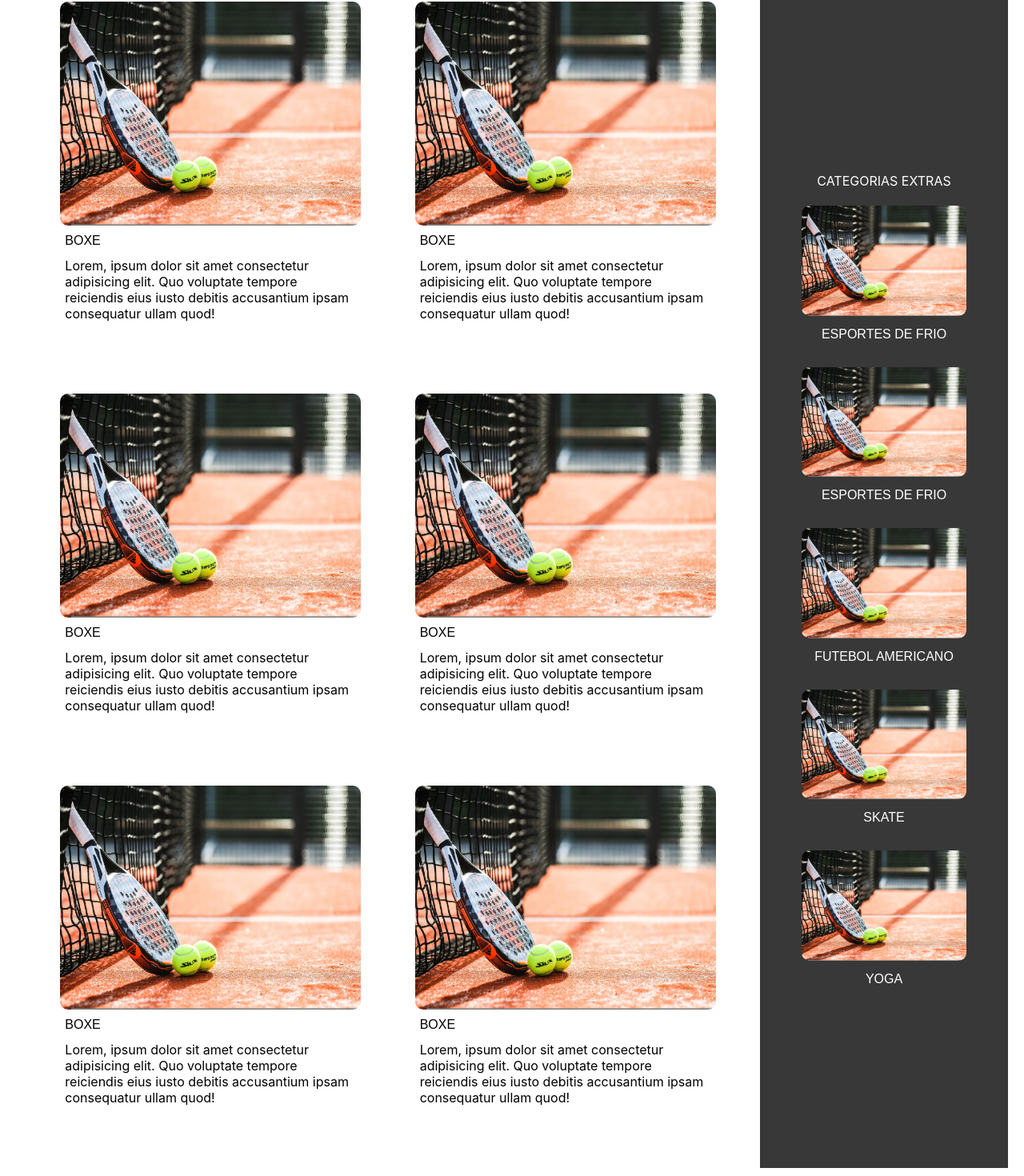
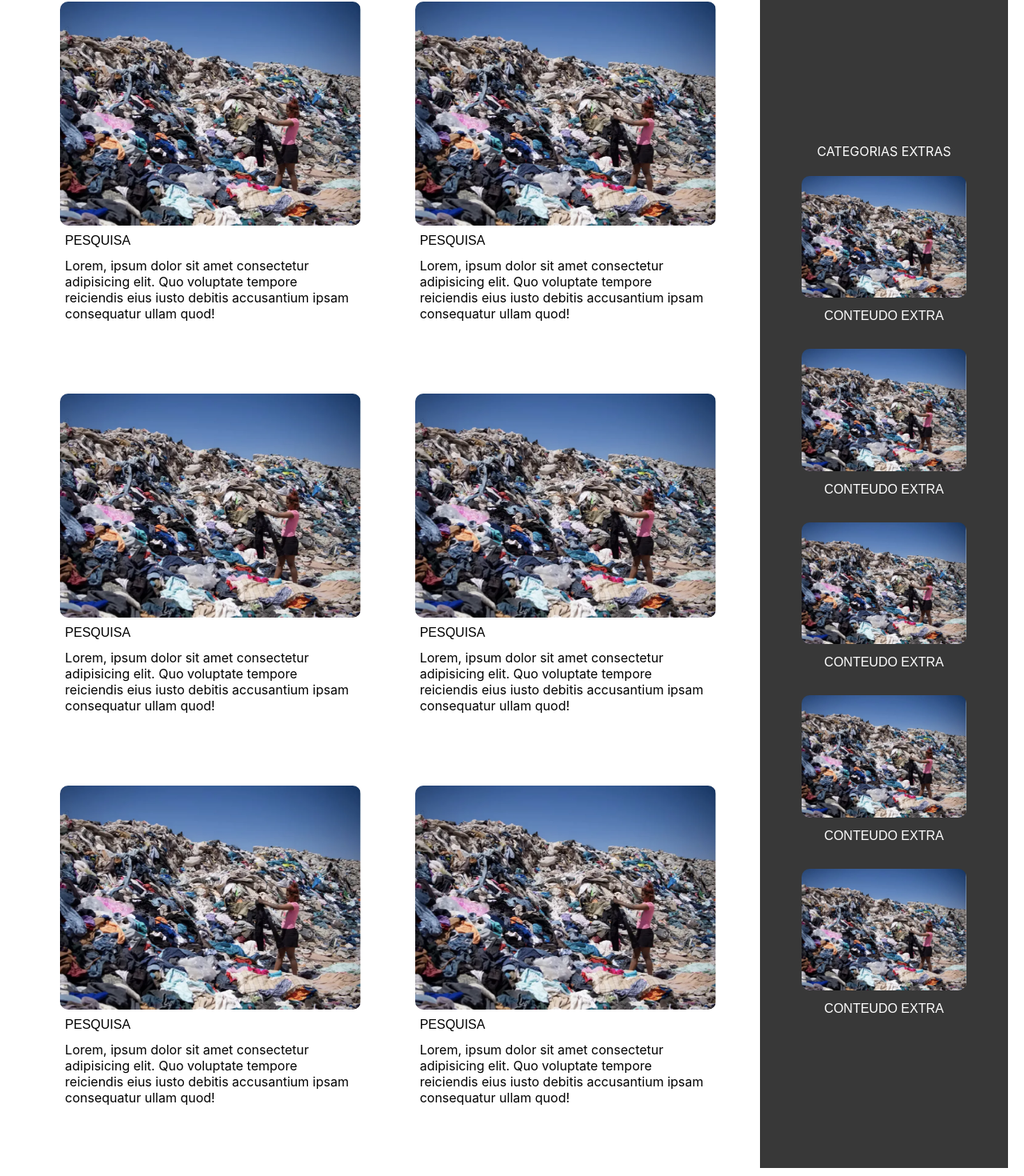
Before and after one commit to Samanta00/Ecoestilo, a React (Vite) app in the folder front/: page / in a window 1280 px wide. Shown: the part 1393-2863 px from the top of the page at 80% size. Built offline with nearby package versions, Linux system fonts and the light colour scheme.

Commit message:
alteração de conteúdo da página home

```diff
--- a/front/src/component/HomeContent/index.jsx
+++ b/front/src/component/HomeContent/index.jsx
@@ -1,4 +1,4 @@
-import img from './assets/tenis.jpg';
+import img from './assets/lixao.png';
 import './HomeContent.css';
 import { Grafico } from './grafico/grafico';
 import { Link } from 'react-router-dom';
@@ -14,7 +14,7 @@ export default function HomeContent() {
       <div className="mainContent">
         <Link className="categotyCard" to="/Pesquisa">
           <img src={img} alt="mainCardImg" className="mainCardImg" />
-          <p className="mainCategoryCardTitle">BOXE</p>
+          <p className="mainCategoryCardTitle">PESQUISA</p>
           <p className="mainCategoryCardDescription">
             Lorem, ipsum dolor sit amet consectetur adipisicing elit. Quo
             voluptate tempore reiciendis eius iusto debitis accusantium ipsam
@@ -23,7 +23,7 @@ export default function HomeContent() {
         </Link>
         <Link className="categotyCard" to="/Pesquisa">
           <img src={img} alt="mainCardImg" className="mainCardImg" />
-          <p className="mainCategoryCardTitle">BOXE</p>
+          <p className="mainCategoryCardTitle">PESQUISA</p>
           <p className="mainCategoryCardDescription">
             Lorem, ipsum dolor sit amet consectetur adipisicing elit. Quo
             voluptate tempore reiciendis eius iusto debitis accusantium ipsam
@@ -32,7 +32,7 @@ export default function HomeContent() {
         </Link>
         <Link className="categotyCard" to="/Pesquisa">
           <img src={img} alt="mainCardImg" className="mainCardImg" />
-          <p className="mainCategoryCardTitle">BOXE</p>
+          <p className="mainCategoryCardTitle">PESQUISA</p>
           <p className="mainCategoryCardDescription">
             Lorem, ipsum dolor sit amet consectetur adipisicing elit. Quo
             voluptate tempore reiciendis eius iusto debitis accusantium ipsam
@@ -41,7 +41,7 @@ export default function HomeContent() {
         </Link>
         <Link className="categotyCard" to="/Pesquisa">
           <img src={img} alt="mainCardImg" className="mainCardImg" />
-          <p className="mainCategoryCardTitle">BOXE</p>
+          <p className="mainCategoryCardTitle">PESQUISA</p>
           <p className="mainCategoryCardDescription">
             Lorem, ipsum dolor sit amet consectetur adipisicing elit. Quo
             voluptate tempore reiciendis eius iusto debitis accusantium ipsam
@@ -50,7 +50,7 @@ export default function HomeContent() {
         </Link>
         <Link className="categotyCard" to="/Pesquisa">
           <img src={img} alt="mainCardImg" className="mainCardImg" />
-          <p className="mainCategoryCardTitle">BOXE</p>
+          <p className="mainCategoryCardTitle">PESQUISA</p>
           <p className="mainCategoryCardDescription">
             Lorem, ipsum dolor sit amet consectetur adipisicing elit. Quo
             voluptate tempore reiciendis eius iusto debitis accusantium ipsam
@@ -59,7 +59,7 @@ export default function HomeContent() {
         </Link>
         <Link className="categotyCard" to="/Pesquisa">
           <img src={img} alt="mainCardImg" className="mainCardImg" />
-          <p className="mainCategoryCardTitle">BOXE</p>
+          <p className="mainCategoryCardTitle">PESQUISA</p>
           <p className="mainCategoryCardDescription">
             Lorem, ipsum dolor sit amet consectetur adipisicing elit. Quo
             voluptate tempore reiciendis eius iusto debitis accusantium ipsam
@@ -75,23 +75,23 @@ export default function HomeContent() {
 
         <Link className="sidebarCard" to="/Pesquisa">
           <img src={img} alt="" className="sidebarCardImg" />
-          <p className="siderbarCardTitle">ESPORTES DE FRIO</p>
+          <p className="siderbarCardTitle">CONTEUDO EXTRA</p>
         </Link>
         <Link className="sidebarCard" to="/Pesquisa">
           <img src={img} alt="" className="sidebarCardImg" />
-          <p className="siderbarCardTitle">ESPORTES DE FRIO</p>
+          <p className="siderbarCardTitle">CONTEUDO EXTRA</p>
         </Link>
         <Link className="sidebarCard" to="/Pesquisa">
           <img src={img} alt="" className="sidebarCardImg" />
-          <p className="siderbarCardTitle">FUTEBOL AMERICANO</p>
+          <p className="siderbarCardTitle">CONTEUDO EXTRA</p>
         </Link>
         <Link className="sidebarCard" to="/Pesquisa">
           <img src={img} alt="" className="sidebarCardImg" />
-          <p className="siderbarCardTitle">SKATE</p>
+          <p className="siderbarCardTitle">CONTEUDO EXTRA</p>
         </Link>
         <Link className="sidebarCard" to="/Pesquisa">
           <img src={img} alt="" className="sidebarCardImg" />
-          <p className="siderbarCardTitle">YOGA</p>
+          <p className="siderbarCardTitle">CONTEUDO EXTRA</p>
         </Link>
       </div>
     </div>
```
Also changed, not shown: front/src/component/HomeContent/assets/lixao.png (added).
